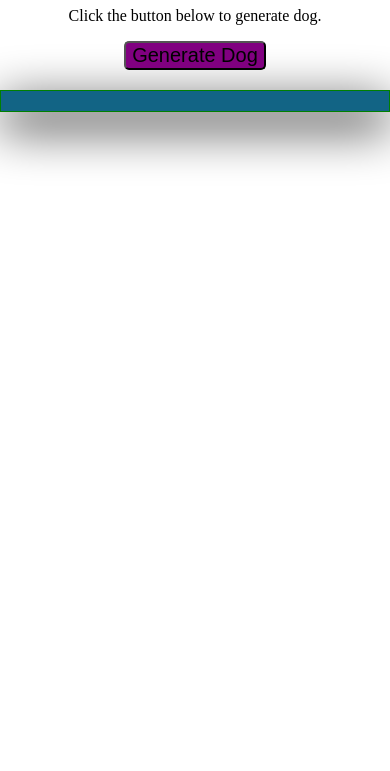
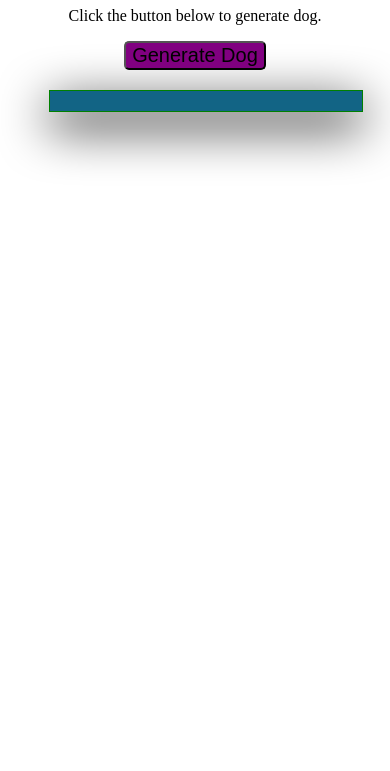
Before and after one commit to AY-Khalid/Dog-Generator, a plain HTML site: page index.html in a window 390 px wide. Shown: the part 73-844 px from the top of the page. Drawn offline with Linux system fonts and the light colour scheme.

Commit message:
sixth commit

```diff
--- a/script.js
+++ b/script.js
@@ -2,5 +2,6 @@ function generateDog() {
     let image = document.createElement("img");
     let div = document.getElementById("flex-dog-gen");
     image.src = "http://thedogapi.com/api/images/get?format=src&type=gif&size=small";
+    image.style.width = "75%";
     div.appendChild(image);
 }
--- a/style.css
+++ b/style.css
@@ -33,12 +33,8 @@ body {
 }
 
 @media (max-width: 670px) {
-    body {
+    .flex-box-container{
         width: 100%;
-    }
-    .flex-box-container{
-        padding-left: 50px;
-        padding-right: 50px;
     }
 
 }
```
